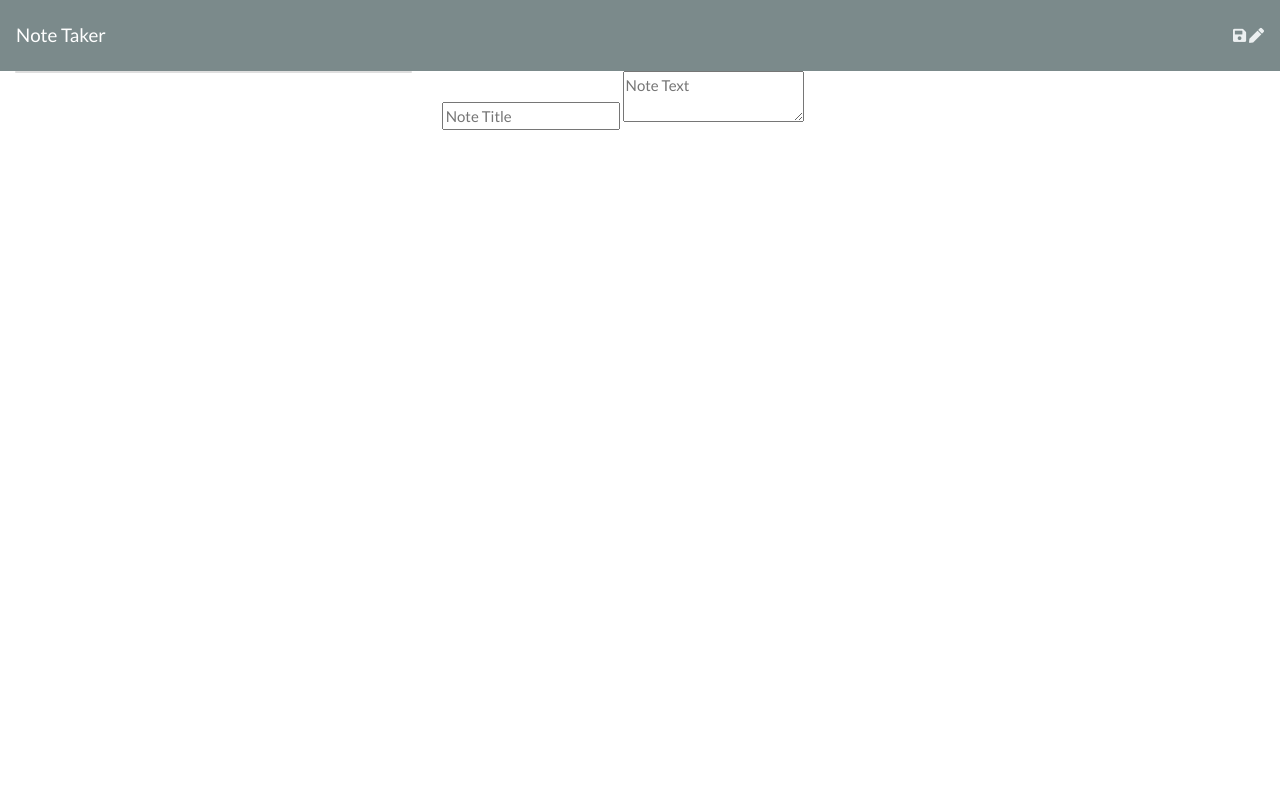
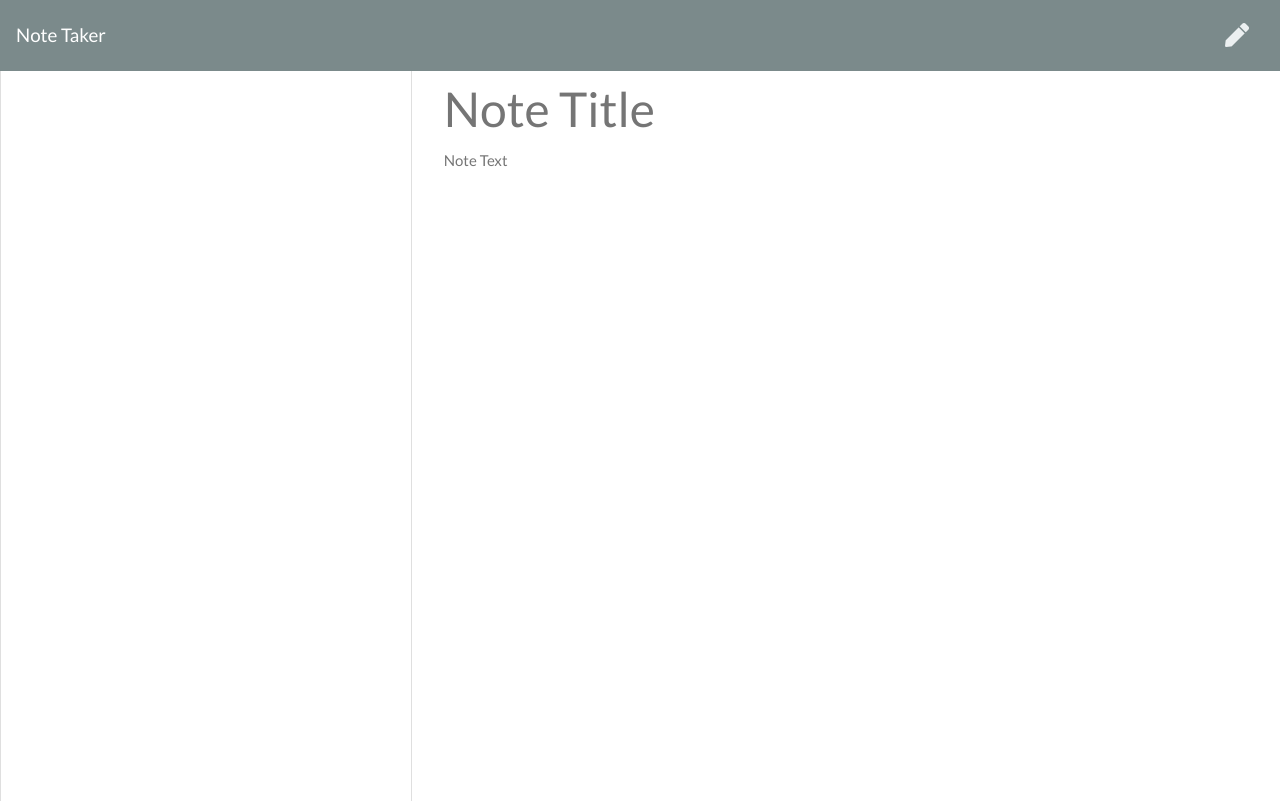
Before and after one commit to thetylerb/notetaker, a plain HTML site: page public/notes.html in a window 1280 px wide. Drawn offline with nearby package versions, Linux system fonts and the light colour scheme; no server answers; files whose address does not match are found by name.

Commit message:
omg please this time

```diff
--- a/public/index.html
+++ b/public/index.html
@@ -7,7 +7,7 @@
   <meta http-equiv="X-UA-Compatible" content="ie=edge">
   <title>Note Taker</title>
   <link rel="stylesheet" href="https://cdnjs.cloudflare.com/ajax/libs/bootswatch/4.1.3/flatly/bootstrap.min.css" />
-  <link rel="stylesheet" href="/assets/css/style.css">
+  <link rel="stylesheet" href="./css/style.css">
 </head>
 
 <body>
--- a/public/notes.html
+++ b/public/notes.html
@@ -8,7 +8,7 @@
   <link rel="stylesheet" href="https://cdnjs.cloudflare.com/ajax/libs/bootswatch/4.1.3/flatly/bootstrap.min.css" />
   <link rel="stylesheet" href="https://use.fontawesome.com/releases/v5.3.1/css/all.css" integrity="sha384-mzrmE5qonljUremFsqc01SB46JvROS7bZs3IO2EmfFsd15uHvIt+Y8vEf7N7fWAU"
     crossorigin="anonymous">
-  <link rel="stylesheet" href="/assets/css/styles.css">
+  <link rel="stylesheet" href="./css/style.css">
 </head>
 
 <body>
```
